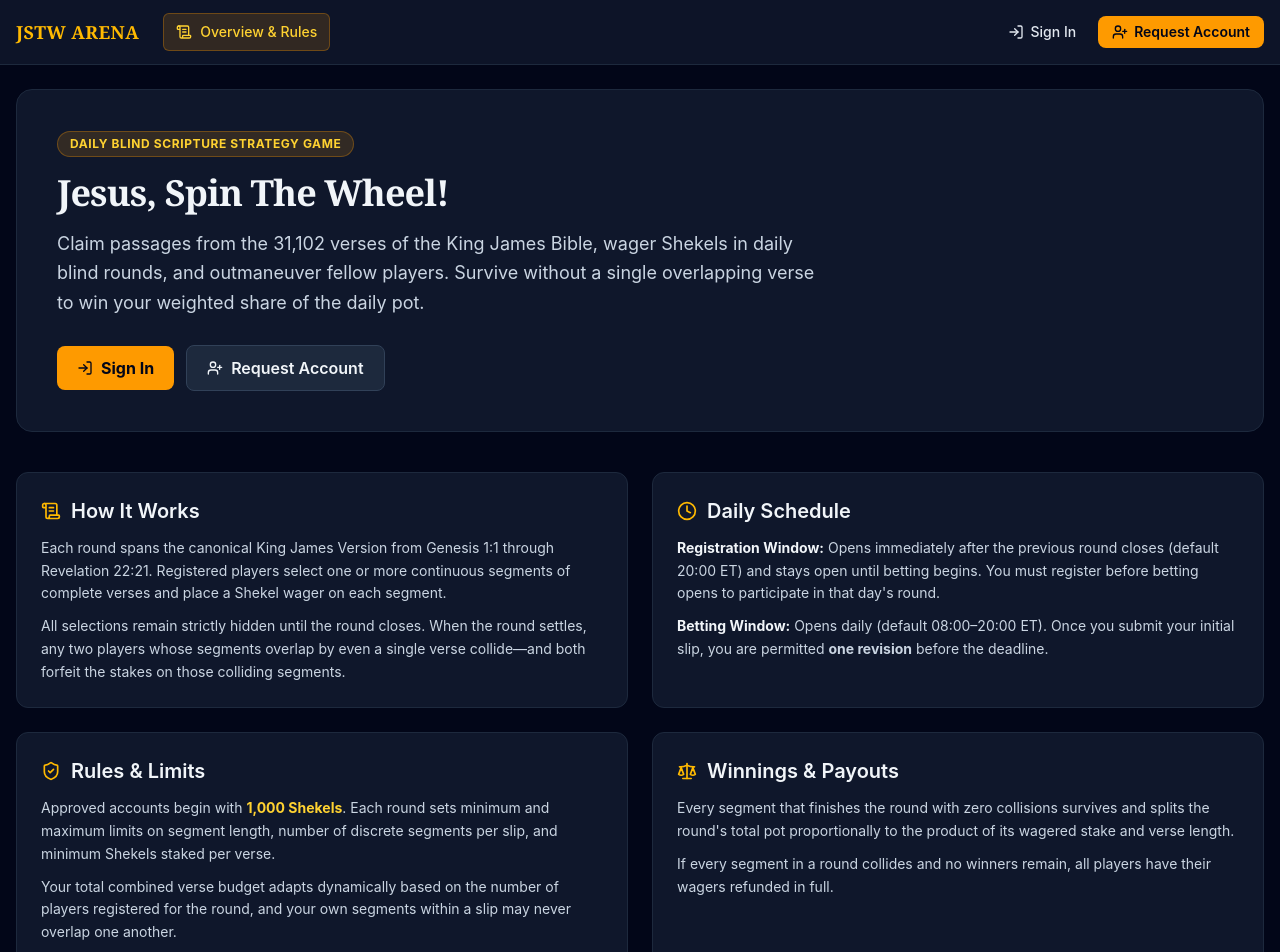
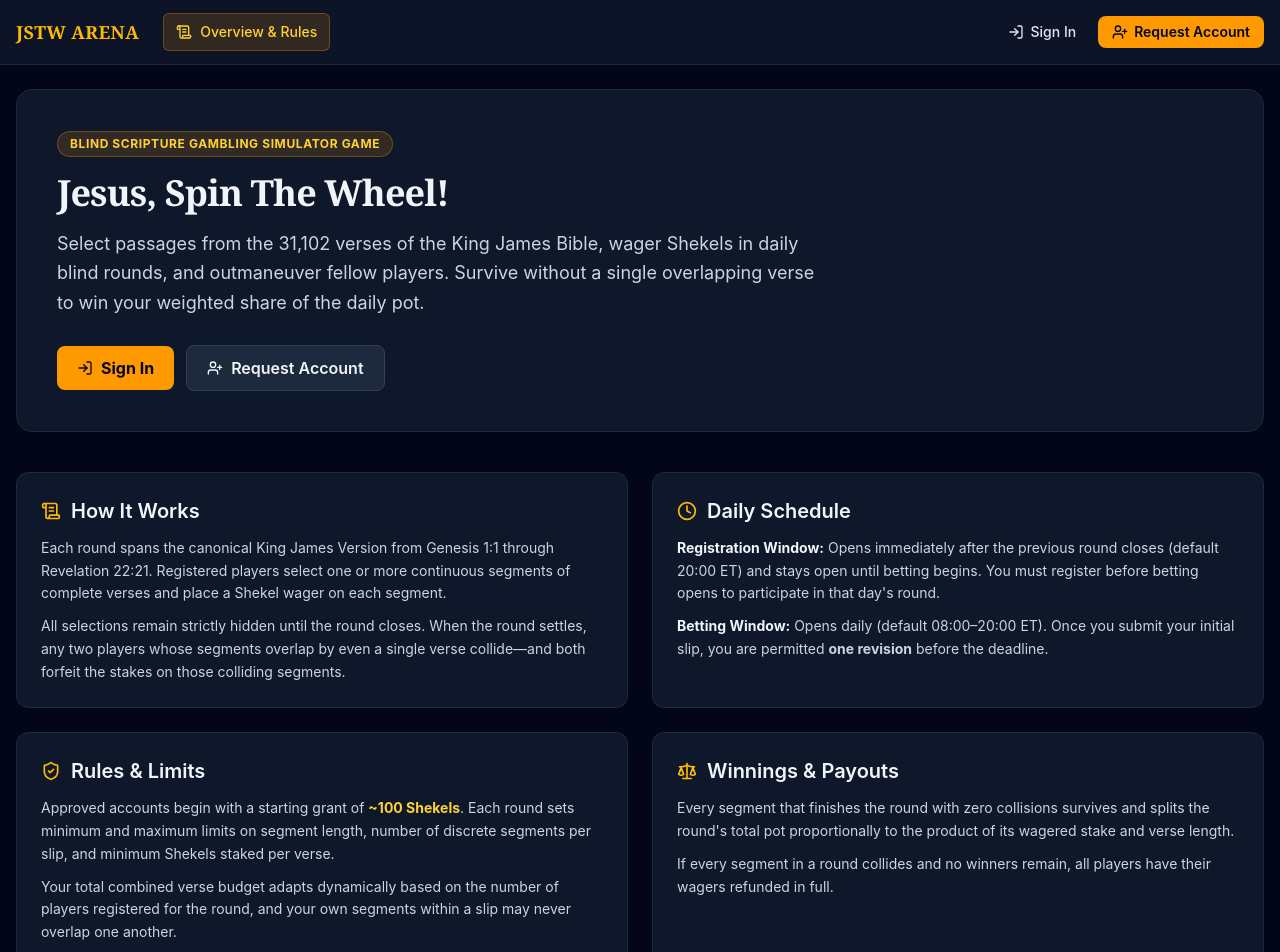
Before and after one commit to Axel-314159/KJV-Gambling-Sim-App, a React (Vite) app in the folder frontend/: page / in a window 1280 px wide. Shown: the top 952 px of the page. Built offline with nearby package versions, Linux system fonts and the light colour scheme; no server answers.

Commit message:
Tweak landing page

```diff
--- a/frontend/src/pages/LandingPage.tsx
+++ b/frontend/src/pages/LandingPage.tsx
@@ -9,7 +9,7 @@ export function LandingPage({ user }: { user: UserProfile | null }) {
       <section className="bg-slate-900 border border-slate-800 rounded-2xl p-8 md:p-10">
         <div className="max-w-3xl space-y-4">
           <div className="inline-block text-xs font-bold uppercase tracking-wider px-3 py-1 rounded-full bg-amber-500/15 text-amber-300 border border-amber-500/30">
-            Daily Blind Scripture Strategy Game
+            Blind Scripture Gambling Simulator Game
           </div>
           <h1 className="text-3xl md:text-4xl font-serif font-bold text-slate-100 tracking-tight">
             Jesus, Spin The Wheel!
@@ -17,7 +17,7 @@ export function LandingPage({ user }: { user: UserProfile | null }) {
 
           {/* === PASTE YOUR INTRO / GAME OVERVIEW PARAGRAPH HERE === */}
           <p className="text-base md:text-lg text-slate-300 leading-relaxed">
-            Claim passages from the 31,102 verses of the King James Bible, wager Shekels in daily blind rounds, and outmaneuver fellow players. Survive without a single overlapping verse to win your weighted share of the daily pot.
+            Select passages from the 31,102 verses of the King James Bible, wager Shekels in daily blind rounds, and outmaneuver fellow players. Survive without a single overlapping verse to win your weighted share of the daily pot.
           </p>
 
           {/* Auth-Aware Call-to-Action Buttons */}
@@ -97,7 +97,7 @@ export function LandingPage({ user }: { user: UserProfile | null }) {
           {/* === PASTE YOUR RULES & LIMITS HERE === */}
           <div className="text-sm text-slate-300 space-y-2.5 leading-relaxed">
             <p>
-              Approved accounts begin with <strong className="text-amber-300">1,000 Shekels</strong>. Each round sets minimum and maximum limits on segment length, number of discrete segments per slip, and minimum Shekels staked per verse.
+              Approved accounts begin with a starting grant of <strong className="text-amber-300">~100 Shekels</strong>. Each round sets minimum and maximum limits on segment length, number of discrete segments per slip, and minimum Shekels staked per verse.
             </p>
             <p>
               Your total combined verse budget adapts dynamically based on the number of players registered for the round, and your own segments within a slip may never overlap one another.
```
